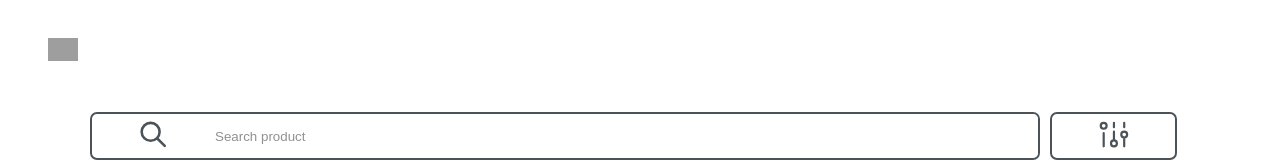
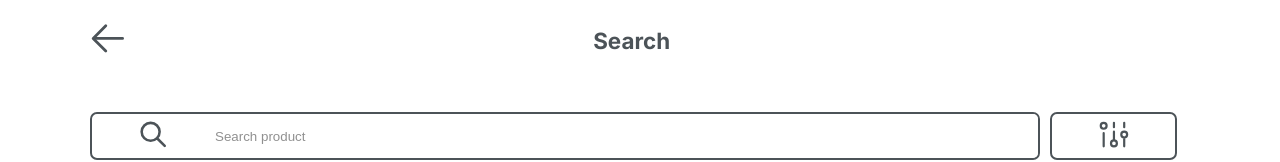
Before and after one commit to yacine-yac/e-commerce-shop, a Next.js app: page /search in a window 1280 px wide. Shown: the top 162 px of the page. Built offline with nearby package versions, Linux system fonts and the light colour scheme; grey boxes are pictures that could not be loaded.

Commit message:
define state and eventHandler for header section

```diff
--- a/src/app/layout.tsx
+++ b/src/app/layout.tsx
@@ -3,6 +3,7 @@
 import { Inter } from 'next/font/google'
 import Link from "next/link";
 import { usePathname } from 'next/navigation';
+import { useRouter } from 'next/navigation';
 import './globals.css'
 import HeaderSection from '@/templates/hearderSection';
 import { useEffect } from 'react';
@@ -20,6 +21,7 @@
   children: React.ReactNode
 }) {
   const currentPath=usePathname();
+  const router=useRouter();
   useEffect(()=>{
         let oldScroll:number=0;
         const header2=document.getElementById('header-2'),
@@ -46,7 +48,9 @@
         })
 
   })
-
+  const backNavigation=()=>{
+    router.back();
+  }
   const linkActive=(path:string):string | undefined=>{
    console.log( currentPath)
       return currentPath==path ? 'btn-active' : undefined;
@@ -55,7 +59,7 @@
     <html lang="en">
       <body className={inter.className}>
 
-        <HeaderSection />
+        <HeaderSection eventHandler={backNavigation} state={currentPath} />
 
         {children}
         <footer className='p-bottom'>
```
